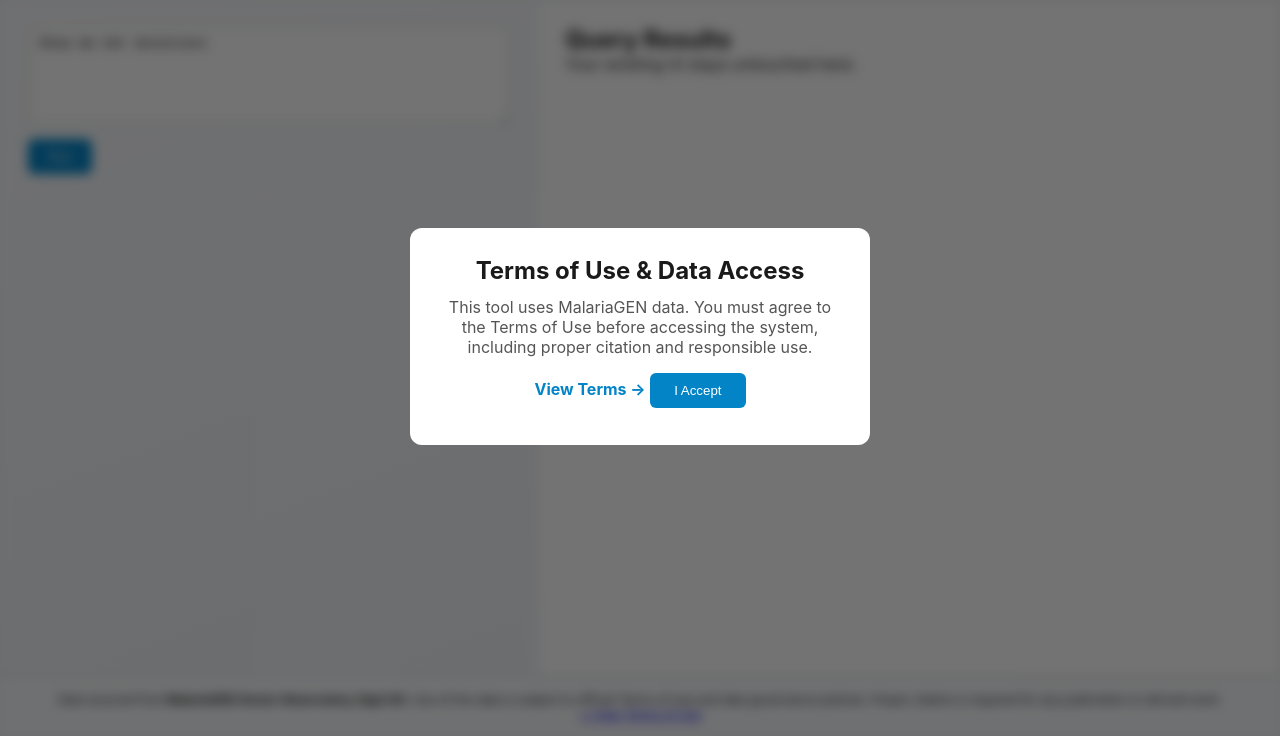
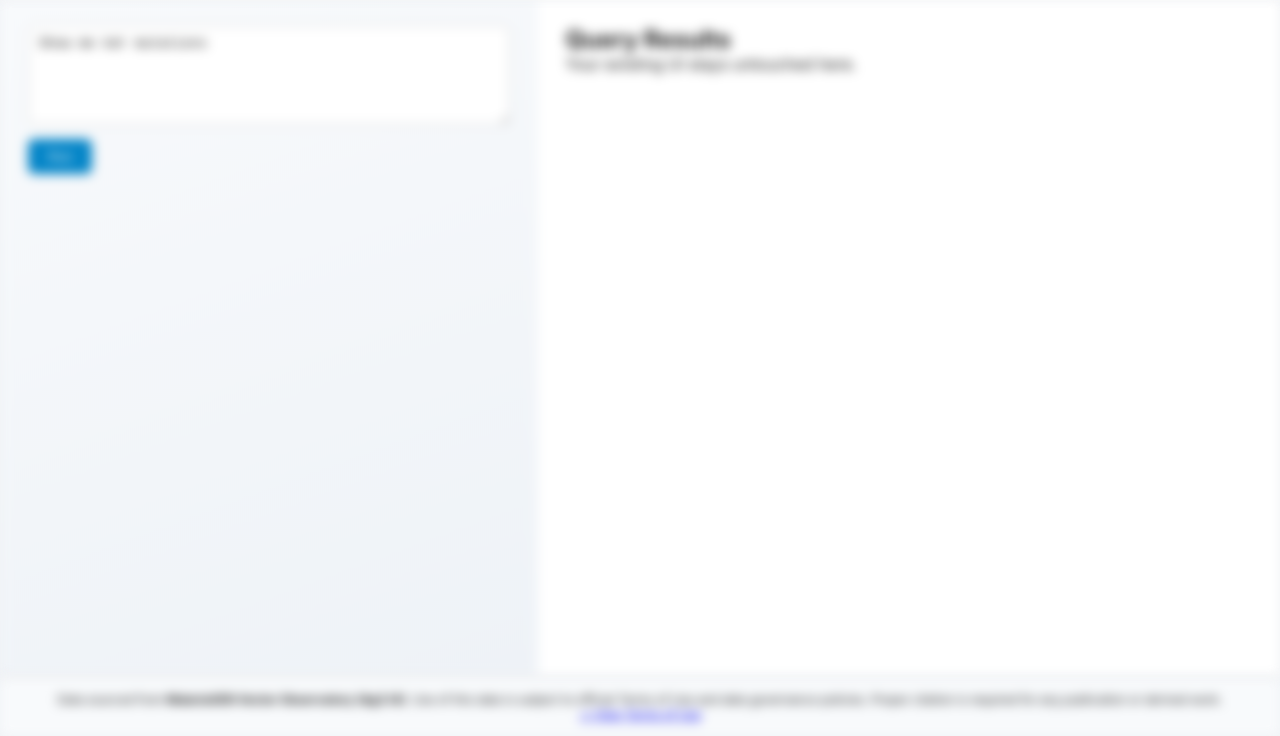
Before and after one commit to ZiadXI/malariagen-showcase, a plain HTML site: page index.html in a window 1280 px wide. Shown: the part 64-800 px from the top of the page. Drawn offline with Linux system fonts and the light colour scheme.

Commit message:
Modify modal display logic and localStorage check

```diff
--- a/index.html
+++ b/index.html
@@ -80,7 +80,7 @@
             position: fixed;
             inset: 0;
             background: rgba(0, 0, 0, 0.55);
-            display: flex;
+            display: none; /* start hidden */
             align-items: center;
             justify-content: center;
             z-index: 9999;
@@ -176,7 +176,7 @@
     <script>
         // Show modal on first visit
         window.onload = function () {
-            if (!localStorage.getItem("touAccepted")) {
+            if (!localStorage.removeItem("touAccepted")) {
                 document.body.classList.add("blurred");
             } else {
                 document.getElementById("touModal").style.display = "none";
```
